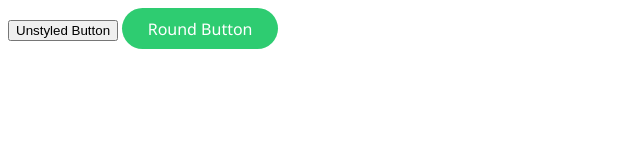
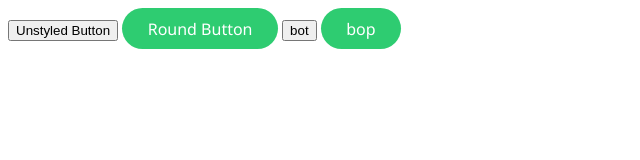
Before and after one commit to rodrigonyam/css, a plain HTML site: page button/button.html in a window 1280 px wide. Shown: the whole page, without its empty margins (0-640 px from the left). Drawn offline with Linux system fonts and the light colour scheme.

Commit message:
new file mode 100644

```diff
--- a/button/button.html
+++ b/button/button.html
@@ -2,3 +2,5 @@
 
 <button class="regular-btn">Unstyled Button</button>
 <button class="round-btn">Round Button</button>
+<button class="regular-btn">bot</button>
+<button class="round-btn">bop</button>
```
